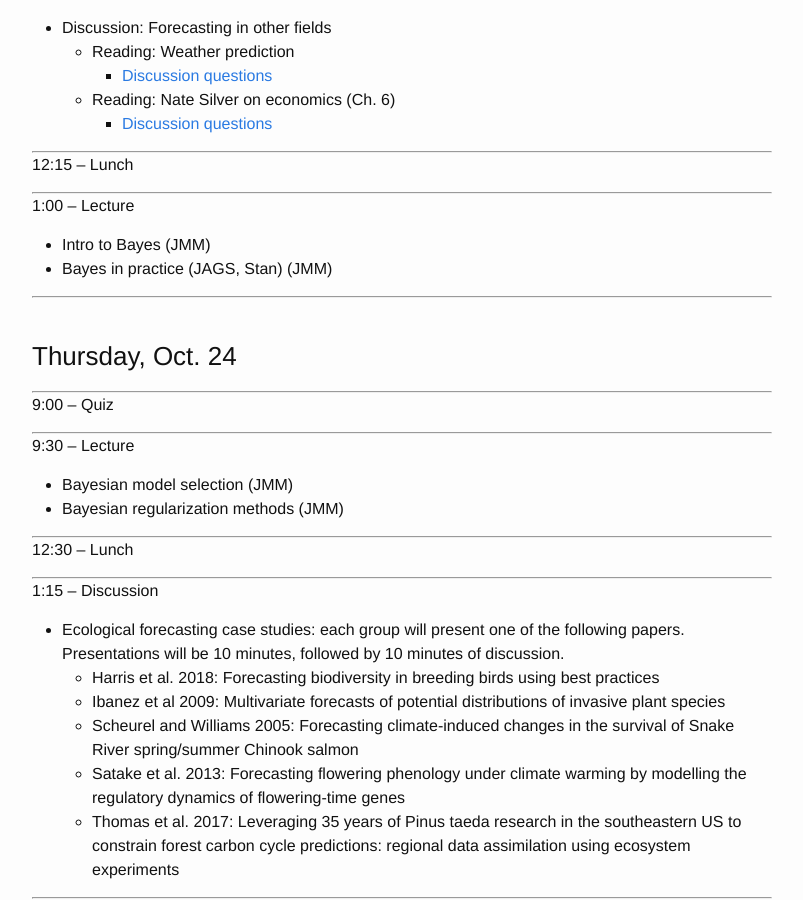
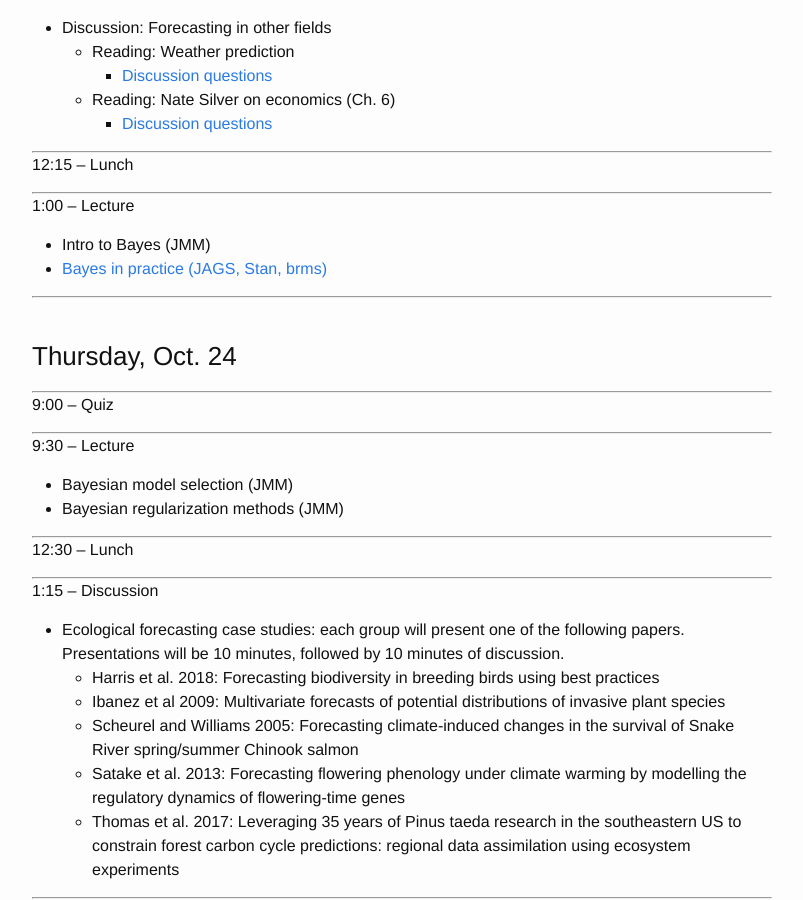
Before and after one commit to pbadler/forecasting-course-short, a Jekyll site: the page built from schedule.md, in a window 1280 px wide and 900 px high, scrolled down 1982 px. Shown: the whole window, without its empty margins (238-1041 px from the left). Built offline with Jekyll 4.4.1, drawn with Linux system fonts in a browser that asks for light colours.

Commit message:
link to Bayes in practice

```diff
--- a/schedule.md
+++ b/schedule.md
@@ -127,7 +127,7 @@ layout: page
 1:00 -- Lecture
 
  * Intro to Bayes (JMM)
- * Bayes in practice (JAGS, Stan) (JMM)
+ * [Bayes in practice (JAGS, Stan, brms)](lectures/Bayes_in_practice)
 
 ***
 <br/>
```
